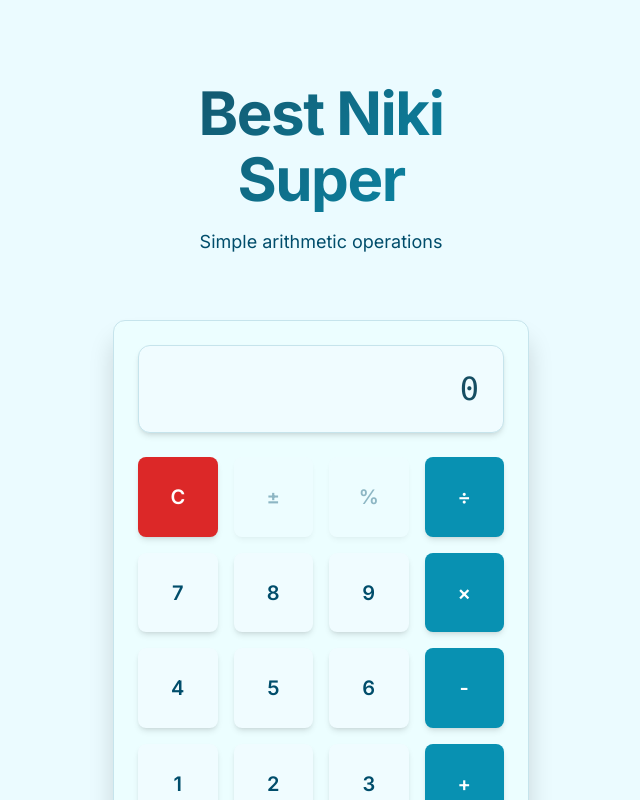
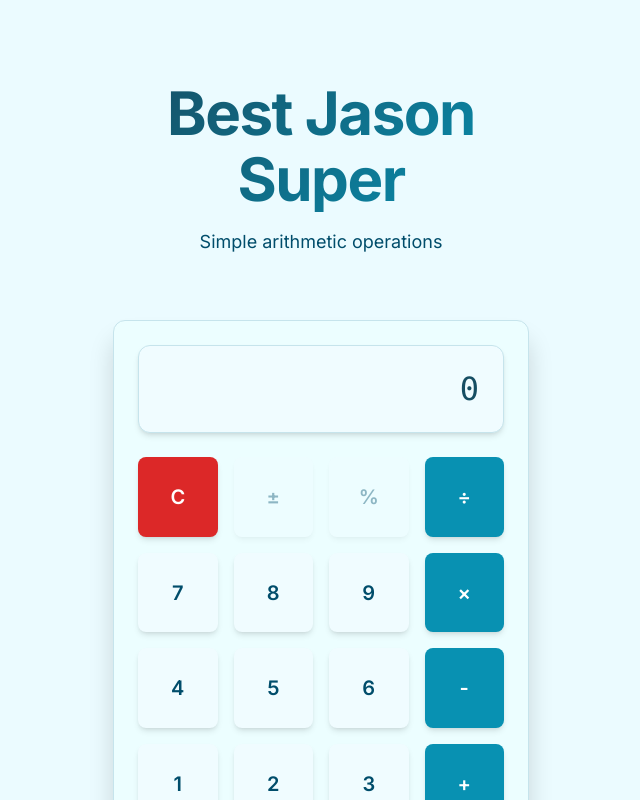
Before and after one commit to dmoka/test-c1, a Next.js app: page / in a window 1280 px wide. Shown: the top 800 px of the page, without its empty margins (319-959 px from the left). Built offline with nearby package versions, Linux system fonts and the light colour scheme.

Commit message:
cím módosítás: Best Jason Super

```diff
--- a/src/app/layout.tsx
+++ b/src/app/layout.tsx
@@ -2,7 +2,7 @@ import type { Metadata } from "next";
 import "./globals.css";
 
 export const metadata: Metadata = {
-  title: "Best Niki Super",
+  title: "Best Jason Super",
   description: "Simple, clean web calculator for basic arithmetic operations",
 };
 
--- a/src/components/calculator/calculator.tsx
+++ b/src/components/calculator/calculator.tsx
@@ -106,7 +106,7 @@ export function Calculator() {
             lineHeight: '1.1'
           }}
         >
-          Best Niki Super
+          Best Jason Super
         </h1>
         <p
           className="text-base sm:text-lg text-muted-foreground mt-3 sm:mt-4 transition-all duration-200 ease-out"
```
